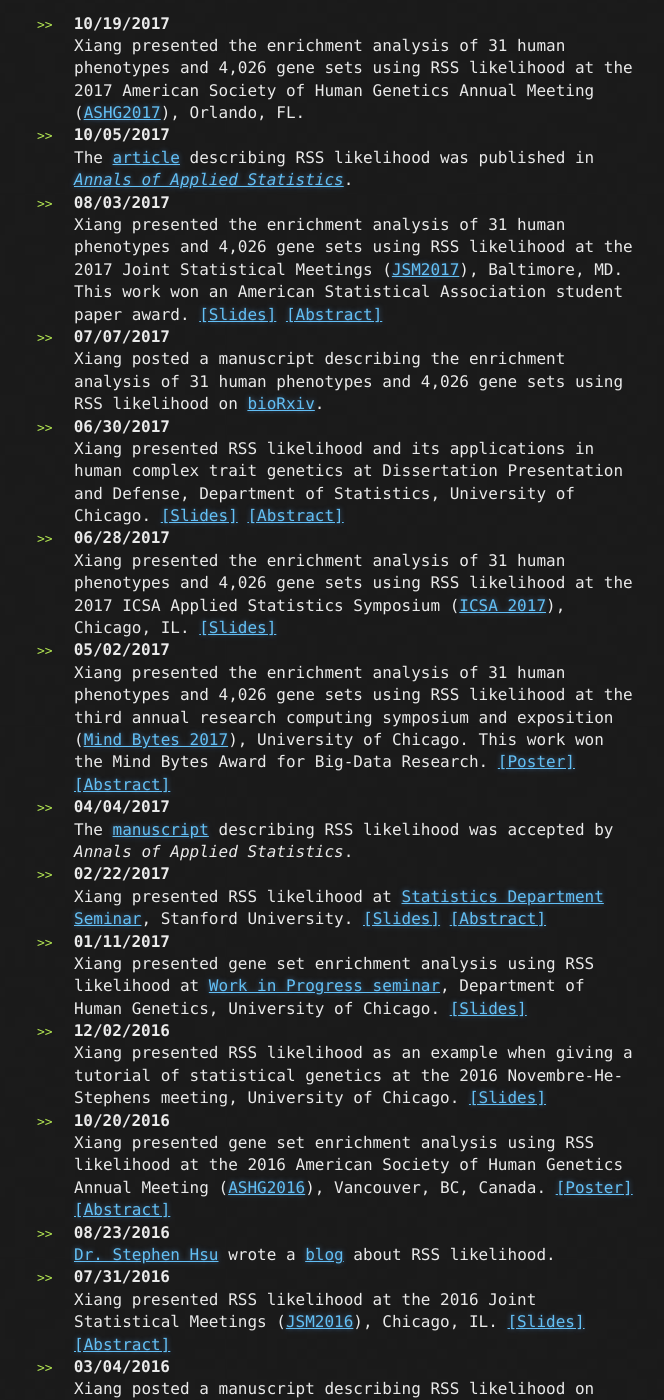
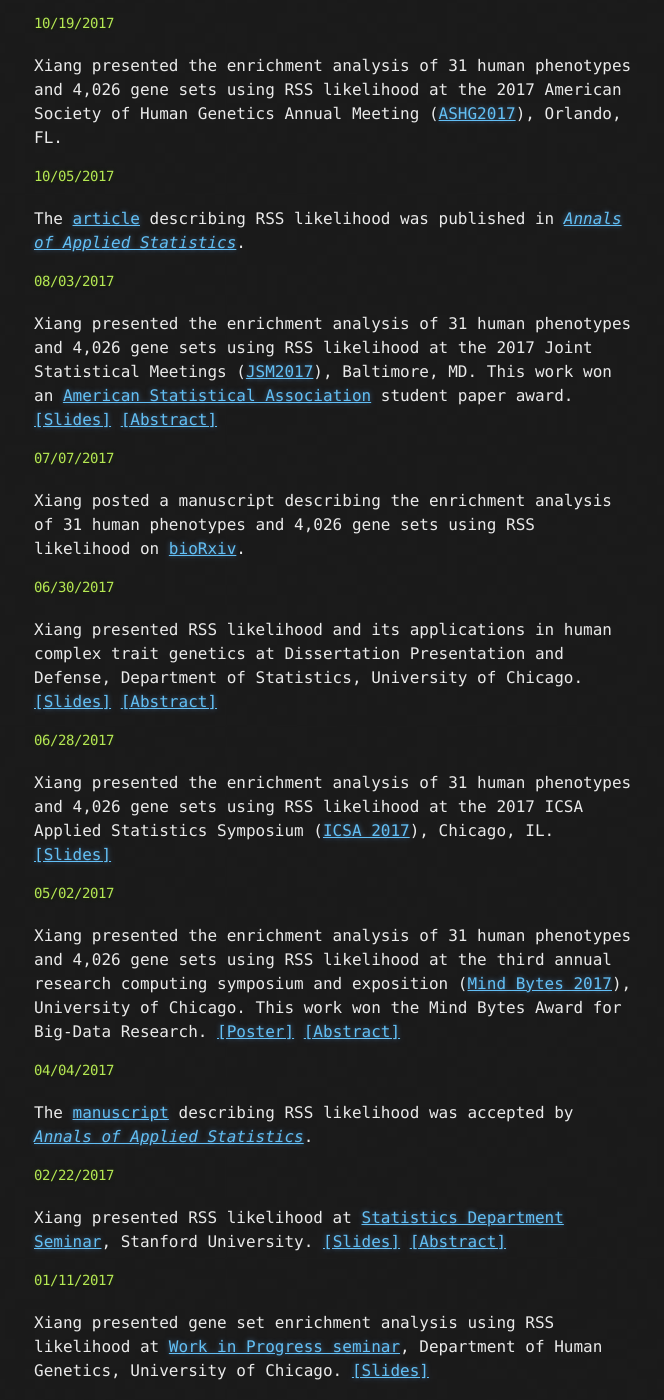
Before and after one commit to stephenslab/rss, a Jekyll site: the page built from docs/News.md, in a window 1280 px wide and 1400 px high, scrolled down 338 px. Shown: the whole window, without its empty margins (306-970 px from the left). Built offline with Jekyll 4.4.1, drawn with Linux system fonts in a browser that asks for light colours; our own code applies the rules of GitHub Pages for plain Markdown files; some of the changed text lies outside the part shown.

Commit message:
update news

```diff
--- a/docs/News.md
+++ b/docs/News.md
@@ -1,23 +1,85 @@
 ## Progress Update
 
-- **10/19/2017**<br> Xiang presented the enrichment analysis of 31 human phenotypes and 4,026 gene sets using RSS likelihood at the 2017 American Society of Human Genetics Annual Meeting ([ASHG2017](http://www.ashg.org/2017meeting/)), Orlando, FL.
-- **10/05/2017**<br> The [article](http://stephenslab.uchicago.edu/assets/papers/Zhu2017.pdf) describing RSS likelihood was published in [*Annals of Applied Statistics*](http://dx.doi.org/10.1214/17-AOAS1046).
-- **08/03/2017**<br> Xiang presented the enrichment analysis of 31 human phenotypes and 4,026 gene sets using RSS likelihood at the 2017 Joint Statistical Meetings ([JSM2017](https://ww2.amstat.org/meetings/jsm/2017)), Baltimore, MD. This work won an American Statistical Association student paper award. [[Slides]](http://www.stat.uchicago.edu/~xiangzhu/JSM_20170803.pdf) [[Abstract]](https://ww2.amstat.org/meetings/jsm/2017/onlineprogram/AbstractDetails.cfm?abstractid=322545)
-- **07/07/2017**<br> Xiang posted a manuscript describing the enrichment analysis of 31 human phenotypes and 4,026 gene sets using RSS likelihood on [bioRxiv](http://www.biorxiv.org/content/early/2017/07/08/160770).
-- **06/30/2017**<br> Xiang presented RSS likelihood and its applications in human complex trait genetics at Dissertation Presentation and Defense, Department of Statistics, University of Chicago. [[Slides]](http://www.stat.uchicago.edu/~xiangzhu/THESIS_20170630.html) [[Abstract]](https://galton.uchicago.edu/students/seminars/2016-2017/zhu_xiang063017.pdf)
-- **06/28/2017**<br> Xiang presented the enrichment analysis of 31 human phenotypes and 4,026 gene sets using RSS likelihood at the 2017 ICSA Applied Statistics Symposium ([ICSA 2017](http://bioinfo.stats.northwestern.edu/~icsa/)), Chicago, IL. [[Slides]](http://www.stat.uchicago.edu/~xiangzhu/ICSA_20170628.pdf)
-- **05/02/2017**<br> Xiang presented the enrichment analysis of 31 human phenotypes and 4,026 gene sets using RSS likelihood at the third annual research computing symposium and exposition ([Mind Bytes 2017](http://mindbytes.uchicago.edu/)), University of Chicago. This work won the Mind Bytes Award for Big-Data Research. [[Poster]](https://mindbytes.uchicago.edu/2017/posters/04242017110702_posterzhu042417.pdf) [[Abstract]](https://mindbytes.uchicago.edu/2017/callforposters.php)
-- **04/04/2017**<br> The [manuscript](https://doi.org/10.1101/042457) describing RSS likelihood was accepted by *Annals of Applied Statistics*.
-- **02/22/2017**<br> Xiang presented RSS likelihood at [Statistics Department Seminar](https://statistics.stanford.edu/events/bayesian-large-scale-regression-model-genome-wide-summary-data), Stanford University. [[Slides]](http://www.stat.uchicago.edu/~xiangzhu/STANFORD_20170222.html) [[Abstract]](https://statistics.stanford.edu/sites/default/files/Feb22-2017.pdf)
-- **01/11/2017**<br> Xiang presented gene set enrichment analysis using RSS likelihood at [Work in Progress seminar](http://genes.uchicago.edu/page/work-progress-series), Department of Human Genetics, University of Chicago. [[Slides]](http://www.stat.uchicago.edu/~xiangzhu/WIP_20170111.html)
-- **12/02/2016**<br> Xiang presented RSS likelihood as an example when giving a tutorial of statistical genetics at the 2016 Novembre-He-Stephens meeting, University of Chicago. [[Slides]](http://www.stat.uchicago.edu/~xiangzhu/gwas_tutorial)
-- **10/20/2016**<br> Xiang presented gene set enrichment analysis using RSS likelihood at the 2016 American Society of Human Genetics Annual Meeting ([ASHG2016](http://www.ashg.org/2016meeting/)), Vancouver, BC, Canada. [[Poster]](http://www.stat.uchicago.edu/~xiangzhu/ASHG_2016.pdf) [[Abstract]](https://ep70.eventpilot.us/web/page.php?page=IntHtml&project=ASHG16&id=160120613)
-- **08/23/2016**<br> [Dr. Stephen Hsu](https://vprgs.msu.edu/stephen-hsu-vice-president-research-and-graduate-studies) wrote a [blog](http://infoproc.blogspot.com/2016/08/bayesian-large-scale-multiple.html) about RSS likelihood.
-- **07/31/2016**<br> Xiang presented RSS likelihood at the 2016 Joint Statistical Meetings ([JSM2016](https://ww2.amstat.org/meetings/jsm/2016/)), Chicago, IL. [[Slides]](http://www.stat.uchicago.edu/~xiangzhu/JSM_20160731.pdf) [[Abstract]](https://ww2.amstat.org/meetings/jsm/2016/onlineprogram/AbstractDetails.cfm?abstractid=320123)
-- **03/04/2016**<br> Xiang posted a manuscript describing RSS likelihood on [bioRxiv](https://doi.org/10.1101/042457).
-- **03/04/2016**<br> Xiang presented gene set enrichment analysis using RSS likelihood at the 2016 Novembre-He-Stephens meeting, University of Chicago. [[Slides]](http://www.stat.uchicago.edu/~xiangzhu/NHS_20160304.pdf)
-- **11/11/2015**<br> Xiang presented RSS likelihood at Dissertation Proposal Presentation, Department of Statistics, University of Chicago. [[Abstract]](https://www.stat.uchicago.edu/students/seminars/2015-2016/zhu_xiang111115.pdf)
-- **10/27/2015**<br> Xiang presented gene set enrichment analysis using RSS likelihood at the second annual research computing symposium and exposition ([Mind Bytes 2015](http://mindbytes.uchicago.edu/)), University of Chicago. [[Poster]](http://mindbytes.uchicago.edu/2015/posters/RCC_2015.pdf) [[Abstract]](http://mindbytes.uchicago.edu/gallery_2015.php)
-- **10/15/2015**<br> Xiang presented gene set enrichment analysis using RSS likelihood at the 2015 Probabilistic Modeling in Genomics Conference ([ProbGen15](https://meetings.cshl.edu/meetings.aspx?meet=probgen&year=15)), Cold Spring Harbor Laboratory, NY. [[Poster]](http://www.stat.uchicago.edu/~xiangzhu/CSHL_2015.pdf)
-- **10/09/2015**<br> Xiang presented RSS likelihood at the 2015 American Society of Human Genetics Annual Meeting ([ASHG2015](http://www.ashg.org/2015meeting/)), Baltimore, MD. [[Poster]](http://www.stat.uchicago.edu/~xiangzhu/ASHG_2015.pdf) [[Abstract]](https://ep70.eventpilotadmin.com/web/page.php?page=IntHtml&project=ASHG15&id=150120723)
-- **02/27/2015**<br> Xiang presented RSS likelihood at the 2015 Novembre-He-Stephens meeting, University of Chicago. [[Slides]](http://www.stat.uchicago.edu/~xiangzhu/NHS_20150227.html)
+#### 10/19/2017
+
+Xiang presented the enrichment analysis of 31 human phenotypes and 4,026 gene sets using RSS likelihood at the 2017 American Society of Human Genetics Annual Meeting ([ASHG2017](http://www.ashg.org/2017meeting/)), Orlando, FL.
+
+#### 10/05/2017
+
+The [article](http://stephenslab.uchicago.edu/assets/papers/Zhu2017.pdf) describing RSS likelihood was published in [*Annals of Applied Statistics*](http://dx.doi.org/10.1214/17-AOAS1046).
+
+#### 08/03/2017
+
+Xiang presented the enrichment analysis of 31 human phenotypes and 4,026 gene sets using RSS likelihood at the 2017 Joint Statistical Meetings ([JSM2017](https://ww2.amstat.org/meetings/jsm/2017)), Baltimore, MD. This work won an [American Statistical Association](http://www.amstat.org/) student paper award. [[Slides]](http://www.stat.uchicago.edu/~xiangzhu/JSM_20170803.pdf) [[Abstract]](https://ww2.amstat.org/meetings/jsm/2017/onlineprogram/AbstractDetails.cfm?abstractid=322545)
+
+#### 07/07/2017
+
+Xiang posted a manuscript describing the enrichment analysis of 31 human phenotypes and 4,026 gene sets using RSS likelihood on [bioRxiv](http://www.biorxiv.org/content/early/2017/07/08/160770).
+
+#### 06/30/2017
+
+Xiang presented RSS likelihood and its applications in human complex trait genetics at Dissertation Presentation and Defense, Department of Statistics, University of Chicago. [[Slides]](http://www.stat.uchicago.edu/~xiangzhu/THESIS_20170630.html) [[Abstract]](https://galton.uchicago.edu/students/seminars/2016-2017/zhu_xiang063017.pdf)
+
+#### 06/28/2017
+
+Xiang presented the enrichment analysis of 31 human phenotypes and 4,026 gene sets using RSS likelihood at the 2017 ICSA Applied Statistics Symposium ([ICSA 2017](http://bioinfo.stats.northwestern.edu/~icsa/)), Chicago, IL. [[Slides]](http://www.stat.uchicago.edu/~xiangzhu/ICSA_20170628.pdf)
+
+#### 05/02/2017
+
+Xiang presented the enrichment analysis of 31 human phenotypes and 4,026 gene sets using RSS likelihood at the third annual research computing symposium and exposition ([Mind Bytes 2017](http://mindbytes.uchicago.edu/)), University of Chicago. This work won the Mind Bytes Award for Big-Data Research. [[Poster]](https://mindbytes.uchicago.edu/2017/posters/04242017110702_posterzhu042417.pdf) [[Abstract]](https://mindbytes.uchicago.edu/2017/callforposters.php)
+
+#### 04/04/2017
+
+The [manuscript](https://doi.org/10.1101/042457) describing RSS likelihood was accepted by [*Annals of Applied Statistics*](http://dx.doi.org/10.1214/17-AOAS1046).
+
+#### 02/22/2017
+
+Xiang presented RSS likelihood at [Statistics Department Seminar](https://statistics.stanford.edu/events/bayesian-large-scale-regression-model-genome-wide-summary-data), Stanford University. [[Slides]](http://www.stat.uchicago.edu/~xiangzhu/STANFORD_20170222.html) [[Abstract]](https://statistics.stanford.edu/sites/default/files/Feb22-2017.pdf)
+
+#### 01/11/2017
+
+Xiang presented gene set enrichment analysis using RSS likelihood at [Work in Progress seminar](http://genes.uchicago.edu/page/work-progress-series), Department of Human Genetics, University of Chicago. [[Slides]](http://www.stat.uchicago.edu/~xiangzhu/WIP_20170111.html)
+
+#### 12/02/2016
+
+Xiang presented RSS likelihood when giving a tutorial of statistical genetics at the 2016 Novembre-He-Stephens meeting, University of Chicago. [[Slides]](http://www.stat.uchicago.edu/~xiangzhu/gwas_tutorial)
+
+#### 10/20/2016
+
+Xiang presented gene set enrichment analysis using RSS likelihood at the 2016 American Society of Human Genetics Annual Meeting ([ASHG2016](http://www.ashg.org/2016meeting/)), Vancouver, BC, Canada. [[Poster]](http://www.stat.uchicago.edu/~xiangzhu/ASHG_2016.pdf) [[Abstract]](https://ep70.eventpilot.us/web/page.php?page=IntHtml&project=ASHG16&id=160120613)
+
+#### 08/23/2016
+
+[Dr. Stephen Hsu](https://vprgs.msu.edu/stephen-hsu-vice-president-research-and-graduate-studies) wrote a [blog](http://infoproc.blogspot.com/2016/08/bayesian-large-scale-multiple.html) about RSS likelihood.
+
+#### 07/31/2016
+
+Xiang presented RSS likelihood at the 2016 Joint Statistical Meetings ([JSM2016](https://ww2.amstat.org/meetings/jsm/2016/)), Chicago, IL. [[Slides]](http://www.stat.uchicago.edu/~xiangzhu/JSM_20160731.pdf) [[Abstract]](https://ww2.amstat.org/meetings/jsm/2016/onlineprogram/AbstractDetails.cfm?abstractid=320123)
+
+#### 03/04/2016
+
+Xiang posted a manuscript describing RSS likelihood on [bioRxiv](https://doi.org/10.1101/042457).
+
+#### 03/04/2016
+
+Xiang presented gene set enrichment analysis using RSS likelihood at the 2016 Novembre-He-Stephens meeting, University of Chicago. [[Slides]](http://www.stat.uchicago.edu/~xiangzhu/NHS_20160304.pdf)
+
+#### 11/11/2015
+
+Xiang presented RSS likelihood at Dissertation Proposal Presentation, Department of Statistics, University of Chicago. [[Abstract]](https://www.stat.uchicago.edu/students/seminars/2015-2016/zhu_xiang111115.pdf)
+
+#### 10/27/2015
+
+Xiang presented gene set enrichment analysis using RSS likelihood at the second annual research computing symposium and exposition ([Mind Bytes 2015](http://mindbytes.uchicago.edu/)), University of Chicago. [[Poster]](http://mindbytes.uchicago.edu/2015/posters/RCC_2015.pdf) [[Abstract]](http://mindbytes.uchicago.edu/gallery_2015.php)
+
+#### 10/15/2015
+
+Xiang presented gene set enrichment analysis using RSS likelihood at the 2015 Probabilistic Modeling in Genomics Conference ([ProbGen15](https://meetings.cshl.edu/meetings.aspx?meet=probgen&year=15)), Cold Spring Harbor Laboratory, NY. [[Poster]](http://www.stat.uchicago.edu/~xiangzhu/CSHL_2015.pdf)
+
+#### 10/09/2015
+
+Xiang presented RSS likelihood at the 2015 American Society of Human Genetics Annual Meeting ([ASHG2015](http://www.ashg.org/2015meeting/)), Baltimore, MD. [[Poster]](http://www.stat.uchicago.edu/~xiangzhu/ASHG_2015.pdf) [[Abstract]](https://ep70.eventpilotadmin.com/web/page.php?page=IntHtml&project=ASHG15&id=150120723)
+
+#### 02/27/2015
+
+Xiang presented RSS likelihood at the 2015 Novembre-He-Stephens meeting, University of Chicago. [[Slides]](http://www.stat.uchicago.edu/~xiangzhu/NHS_20150227.html)
```
